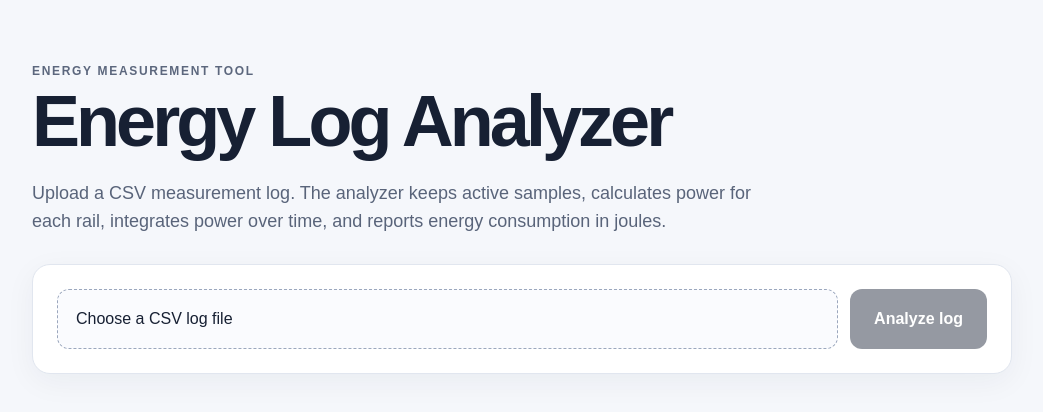
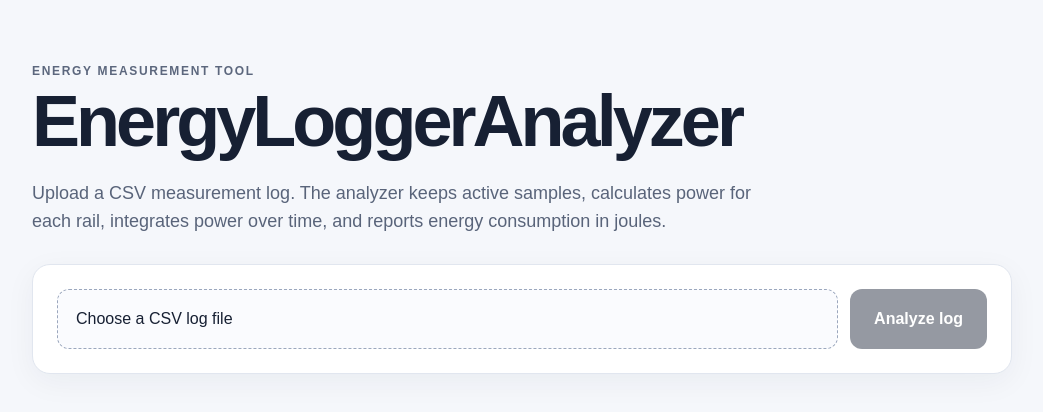
Before and after one commit to Nilma/energylogger-analyzer, a Next.js app: page / in a window 1280 px wide. Shown: the top 412 px of the page, without its empty margins (118-1161 px from the left). Built offline with nearby package versions, Linux system fonts and the light colour scheme.

Commit message:
design name change

```diff
--- a/app/page.tsx
+++ b/app/page.tsx
@@ -55,7 +55,7 @@ export default function Home() {
     <main className="shell">
       <section className="hero">
         <p className="eyebrow">ENERGY MEASUREMENT TOOL</p>
-        <h1>Energy Log Analyzer</h1>
+        <h1>EnergyLoggerAnalyzer</h1>
         <p className="intro">
           Upload a CSV measurement log. The analyzer keeps active samples,
           calculates power for each rail, integrates power over time, and
```
